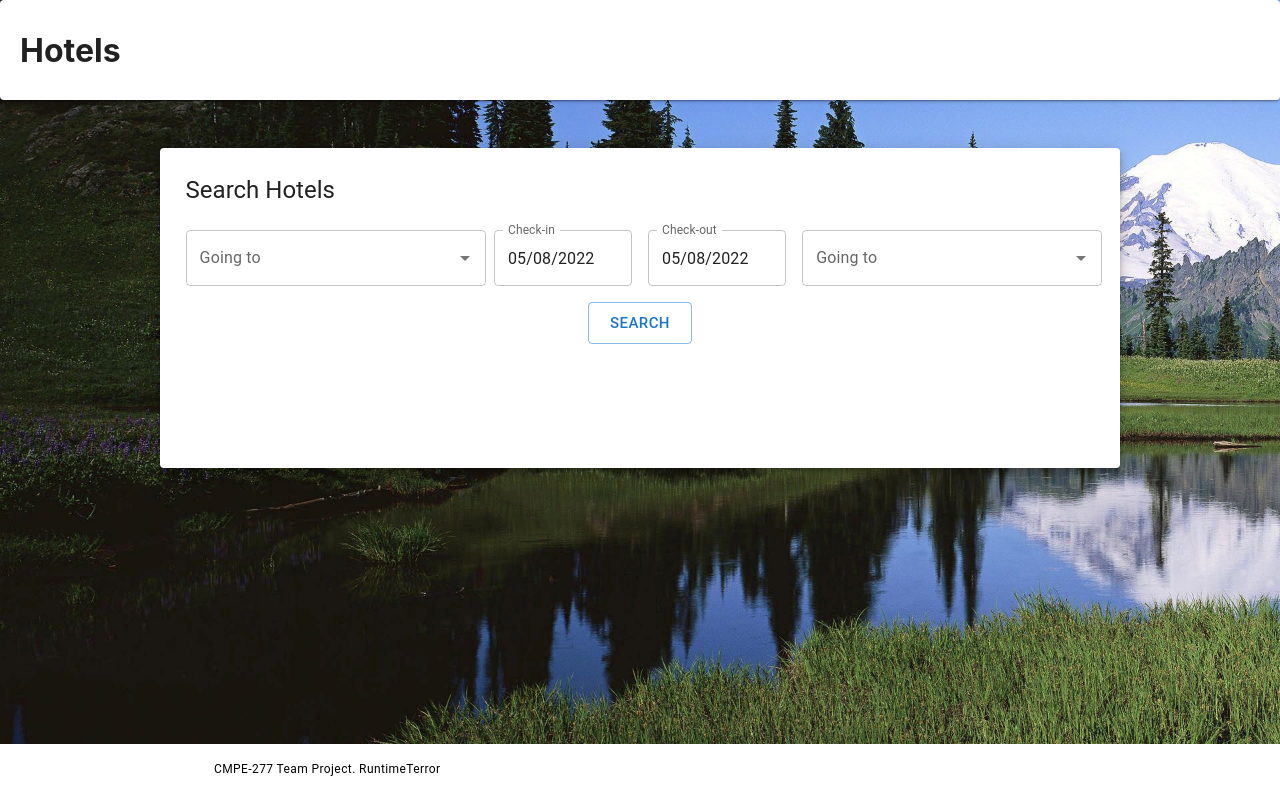
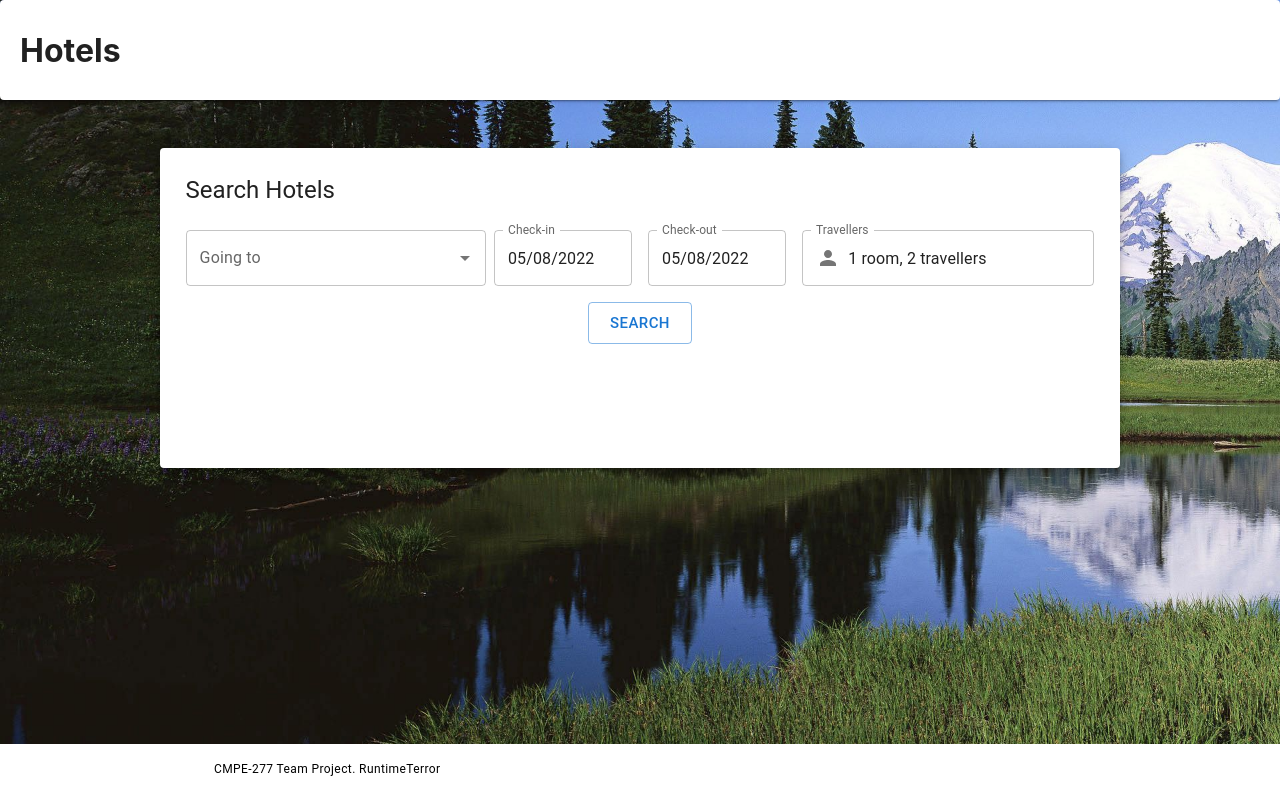
Before and after one commit to gopinathsjsu/team-project-runtimeterror, a React (Create React App) app in the folder hm-web/: page / in a window 1280 px wide. Built offline with nearby package versions, Linux system fonts and the light colour scheme.

Commit message:
checkpoint

```diff
--- a/hm-web/src/Landing.js
+++ b/hm-web/src/Landing.js
@@ -6,6 +6,7 @@ import Grid from '@mui/material/Grid';
 import HotelsAuocomplete from './LandingSearch/HotelsAutocomplete';
 import { Box, Typography } from '@mui/material';
 import DateSelector from './LandingSearch/DateSelector';
+import Travellers from './LandingSearch/Travellers';
 
 export default function Landing() {
   return (
@@ -29,7 +30,7 @@ export default function Landing() {
             <DateSelector label={"Check-out"} />
           </Grid>
           <Grid item xs={12} md={4} lg={4}>
-            <HotelsAuocomplete />
+            <Travellers />
           </Grid>
           <Grid item>
             <Button variant="outlined" size="large">
--- a/hm-web/src/LandingSearch/Travellers.js
+++ b/hm-web/src/LandingSearch/Travellers.js
@@ -0,0 +1,22 @@
+import React from 'react'
+import TextField from '@mui/material/TextField';
+import PersonIcon from '@mui/icons-material/Person';
+import InputAdornment from '@mui/material/InputAdornment';
+
+
+export default function Travellers() {
+  return (<TextField
+    fullWidth={true}
+    id="outlined-read-only-input"
+    label="Travellers"
+    defaultValue="1 room, 2 travellers"
+    InputProps={{
+      startAdornment: (
+        <InputAdornment position="start">
+          <PersonIcon />
+        </InputAdornment>
+      ),
+      readOnly: true,
+    }}
+  />)
+}
```
